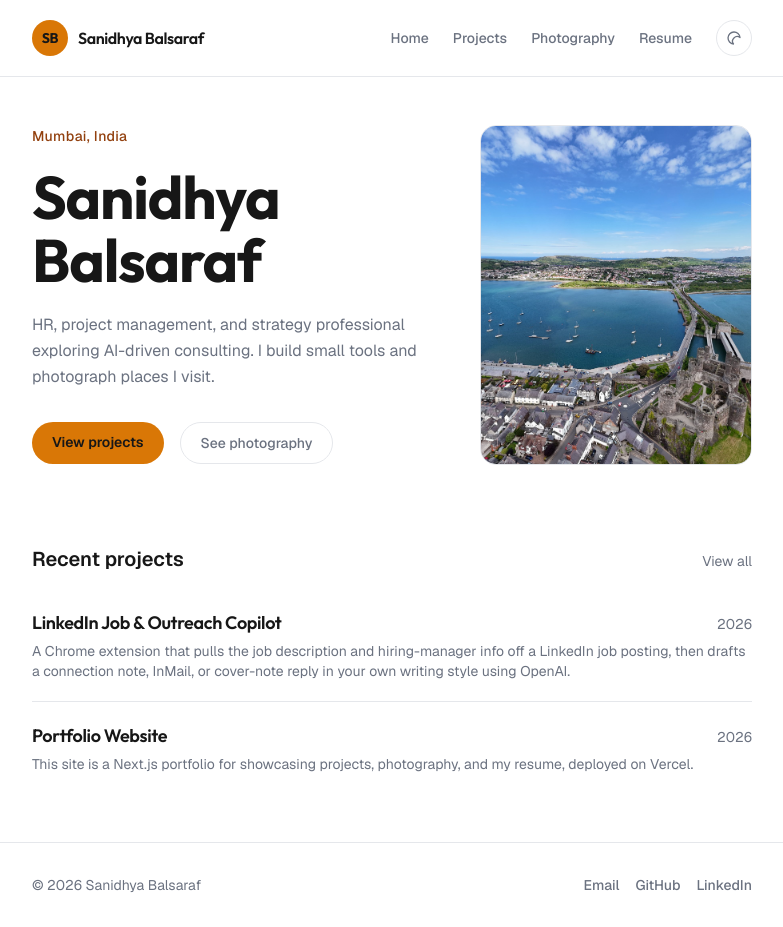
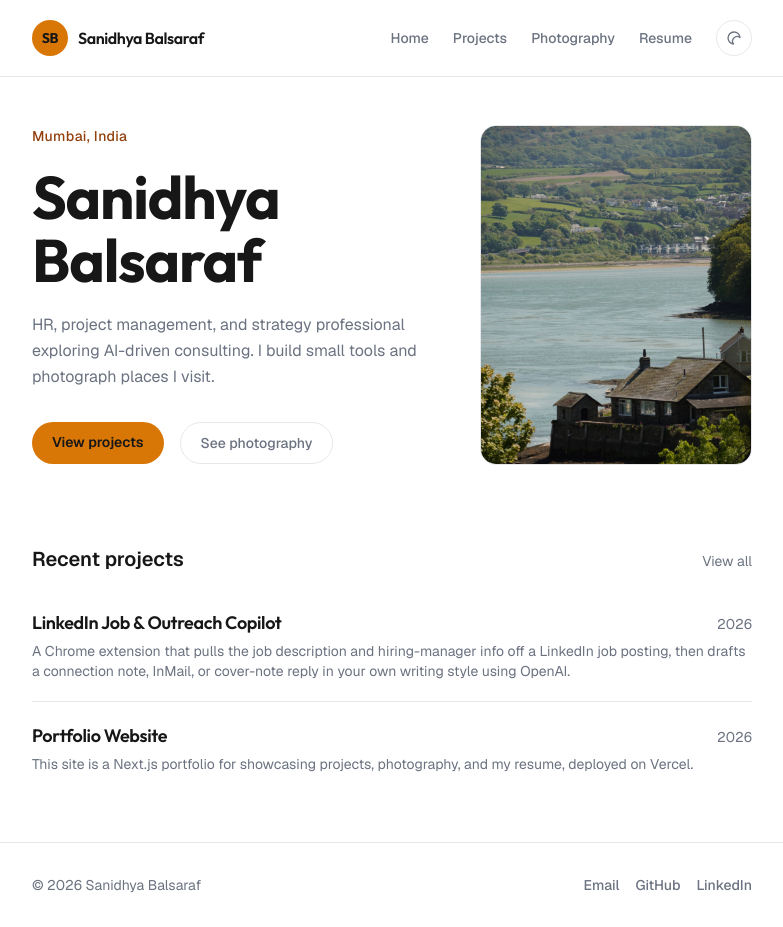
Before and after one commit to sanidhyasbalsaraf-lgtm/sanidhyas-portfolio, a Next.js app: page / in a window 1280 px wide. Shown: the whole page, without its empty margins (248-1031 px from the left). Built offline with nearby package versions, Linux system fonts and the light colour scheme.

Commit message:
Swap home hero photo to the new Conwy estuary cottage shot

```diff
--- a/src/app/page.tsx
+++ b/src/app/page.tsx
@@ -46,8 +46,8 @@ export default function Home() {
 
         <div className="animate-fade-in-up relative aspect-[4/5] overflow-hidden rounded-2xl border border-border">
           <Image
-            src="/photos/conwy-castle-aerial.jpg"
-            alt="Conwy Castle and harbour, one of the photos in the photography section"
+            src="/photos/conwy-river-cottage.jpg"
+            alt="Stone cottage on the Conwy estuary, one of the photos in the photography section"
             fill
             priority
             sizes="(min-width: 768px) 40vw, 100vw"
```
